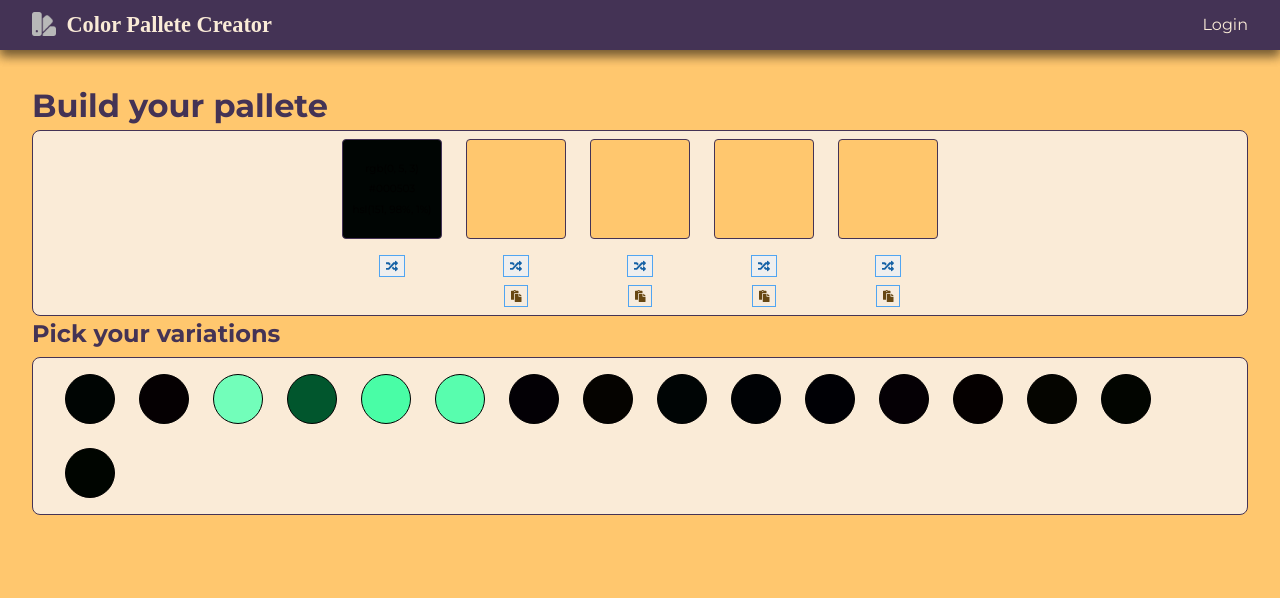
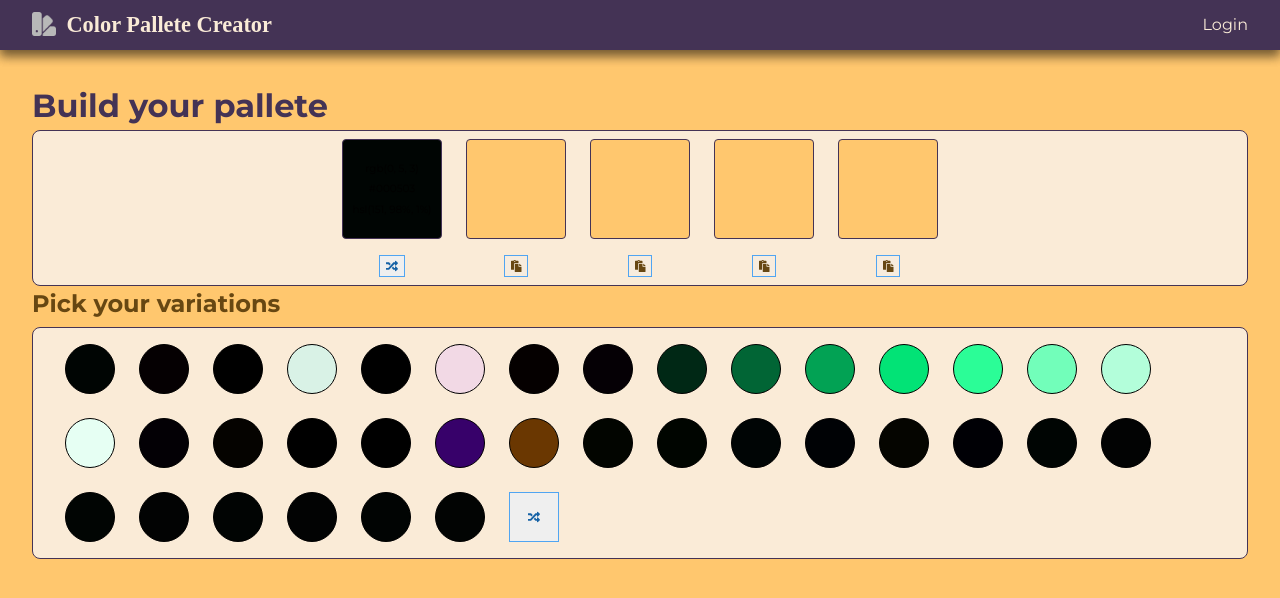
Before and after one commit to rogerio-romao/pallete-creator, a Vue app: page / in a window 1280 px wide. Both pictures are taken after a click on the button 392 px from the left and 266 px from the top of the page. Shown: the top 598 px of the page. Built offline with nearby package versions, Linux system fonts and the light colour scheme; a web font is replaced by a local one.

Commit message:
refined the functions and colors, generate random scheme based on the variations

```diff
--- a/src/App.vue
+++ b/src/App.vue
@@ -9,11 +9,13 @@
     <colors-pane
       @uniqueColors="setUniqueColors($event)"
       :copiedColor="copiedColor"
+      :randomScheme="randomScheme"
     ></colors-pane>
     <h2 class="heading2">Pick your variations</h2>
     <mini-slots
       :colors="uniqueColors"
       @copyColor="copiedColor = $event"
+      @setRandomScheme="randomScheme = $event"
     ></mini-slots>
   </main>
 </template>
@@ -26,7 +28,7 @@ import MiniSlots from "./components/MiniSlots.vue";
 
 const uniqueColors = ref(new Set());
 const copiedColor = ref("");
-console.log(copiedColor);
+const randomScheme = ref([]);
 
 const setUniqueColors = (colors) => {
   uniqueColors.value = new Set(colors);
@@ -151,9 +153,12 @@ section {
   background: var(--text-light);
 }
 
-.heading1,
+.heading1 {
+  color: var(--clr-main);
+}
+
 .heading2 {
-  color: var(--clr-main);
+  color: var(--clr-complementary);
 }
 
 .pallete-pane {
--- a/src/components/ColorSlot.vue
+++ b/src/components/ColorSlot.vue
@@ -11,7 +11,7 @@
       <span class="hslValue">{{ hsl }}</span>
     </div>
     <div class="slot-buttons">
-      <button class="generate-color" @click="setHsl">
+      <button v-if="slotNumber === 1" class="generate-color" @click="setHsl">
         <i class="fas fa-random" title="Generate random color" />
       </button>
       <button
@@ -27,7 +27,7 @@
 </template>
 
 <script setup>
-import { ref } from "vue";
+import { ref, watchEffect } from "vue";
 import { generateHsl, rgbToHex, hslToRgb } from "../lib/utils";
 
 const props = defineProps({
@@ -47,8 +47,18 @@ const props = defineProps({
     type: String,
     default: "",
   },
+  randomColor: {
+    type: String,
+    default: "",
+  },
 });
 const emit = defineEmits(["setMainColor"]);
+
+watchEffect(() => {
+  if (props.randomColor.length > 0) {
+    setRandomColor();
+  }
+});
 
 const rgb = ref("");
 const hex = ref("");
@@ -67,6 +77,13 @@ const pasteColor = () => {
   rgb.value = hslToRgb(hsl.value);
   hex.value = rgbToHex(rgb.value);
 };
+
+const setRandomColor = () => {
+  if (props.slotNumber === 1) return;
+  hsl.value = props.randomColor;
+  rgb.value = hslToRgb(hsl.value);
+  hex.value = rgbToHex(rgb.value);
+};
 </script>
 
 <style>
--- a/src/components/ColorsPane.vue
+++ b/src/components/ColorsPane.vue
@@ -9,6 +9,7 @@
         :mainHsl="mainHSL"
         :mainSet="isMainSet"
         :copiedColor="copiedColor"
+        :randomColor="randomScheme[i - 1]"
       />
     </template>
   </section>
@@ -21,6 +22,7 @@ import {
   generateMono,
   generateTriad,
   generateAnalogous,
+  generateSaturations,
   hslToRgb,
   rgbToHex,
 } from "../lib/utils";
@@ -31,6 +33,10 @@ const props = defineProps({
   copiedColor: {
     type: String,
     default: "",
+  },
+  randomScheme: {
+    type: Array,
+    default: () => [],
   },
 });
 
@@ -53,6 +59,7 @@ const setMainColor = (hsl) => {
   setMono();
   setTriad();
   setAnalogous();
+  setSaturations();
   emit("uniqueColors", allColors.hsl);
 };
 
@@ -67,8 +74,8 @@ const addColor = (hsl) => {
 };
 
 const setComplement = () => {
-  const hsl = generateComplement(mainHSL.value);
-  addColor(hsl);
+  const variations = generateComplement(mainHSL.value);
+  variations.map((hsl) => addColor(hsl));
 };
 
 const setMono = () => {
@@ -86,6 +93,11 @@ const setAnalogous = () => {
   variations.map((hsl) => addColor(hsl));
 };
 
+const setSaturations = () => {
+  const variations = generateSaturations(mainHSL.value);
+  variations.map((hsl) => addColor(hsl));
+};
+
 const uniqueColors = computed(() => {
   return new Set(allColors.hsl);
 });
--- a/src/components/MiniSlots.vue
+++ b/src/components/MiniSlots.vue
@@ -7,6 +7,13 @@
       :style="{ backgroundColor: color }"
       @click="copyColor(color, i)"
     ></div>
+    <button
+      v-if="props.colors.size"
+      class="generate-color"
+      @click="setRandomScheme"
+    >
+      <i class="fas fa-random" title="Generate random scheme" />
+    </button>
   </section>
 </template>
 
@@ -19,7 +26,7 @@ const props = defineProps({
   },
 });
 
-const emit = defineEmits(["copyColor"]);
+const emit = defineEmits(["copyColor", "setRandomScheme"]);
 const colorCopied = ref(false);
 const colorCopiedIndex = ref(null);
 
@@ -28,6 +35,16 @@ const copyColor = (color, index) => {
   colorCopied.value = true;
   colorCopiedIndex.value = index;
 };
+
+const setRandomScheme = () => {
+  const randomColors = [];
+  for (let i = 0; i < 5; i++) {
+    randomColors.push(
+      [...props.colors][Math.floor(Math.random() * props.colors.size)]
+    );
+  }
+  emit("setRandomScheme", randomColors);
+};
 </script>
 
 <style>
```
Also changed, not shown: src/lib/utils.js.
